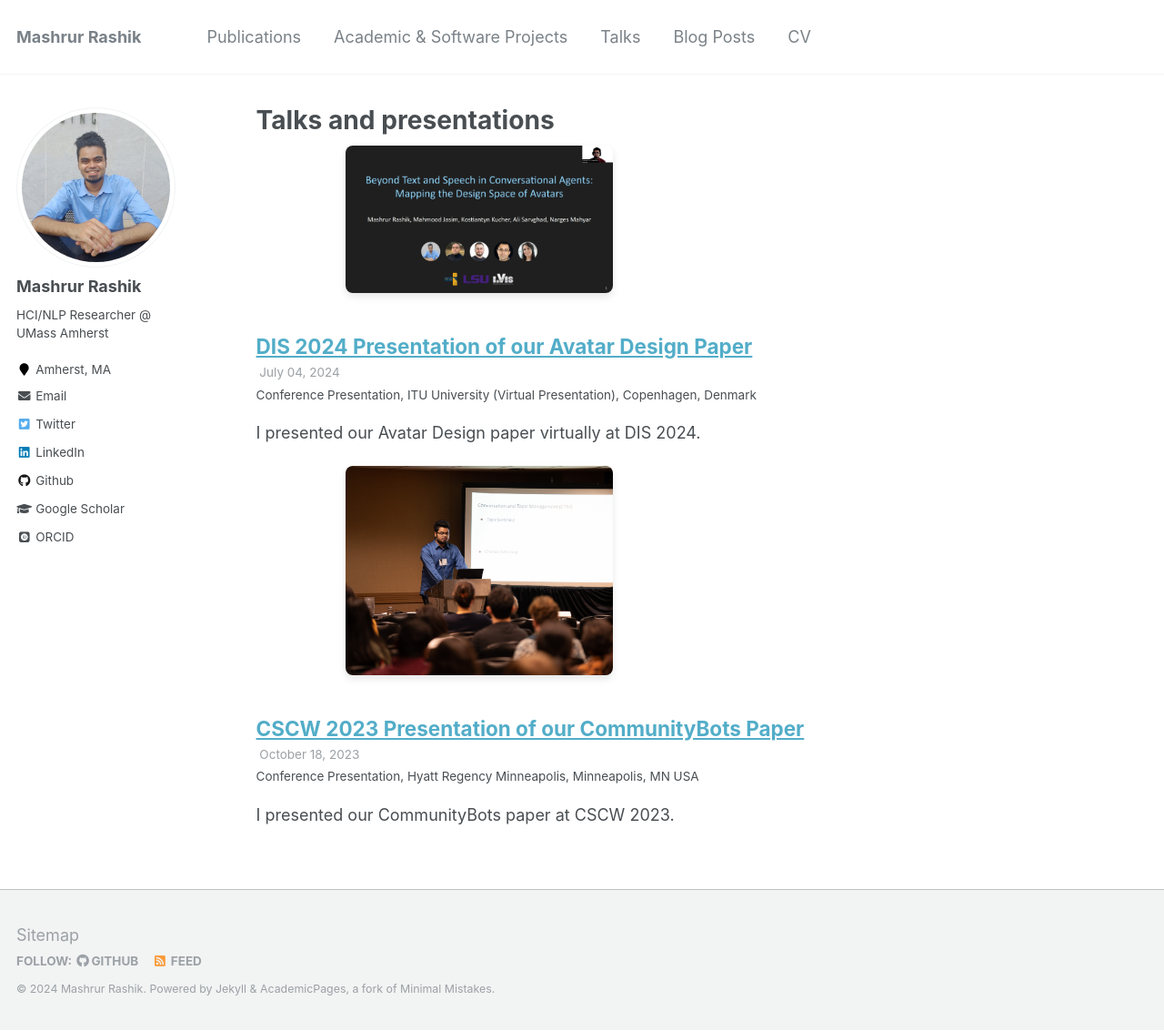
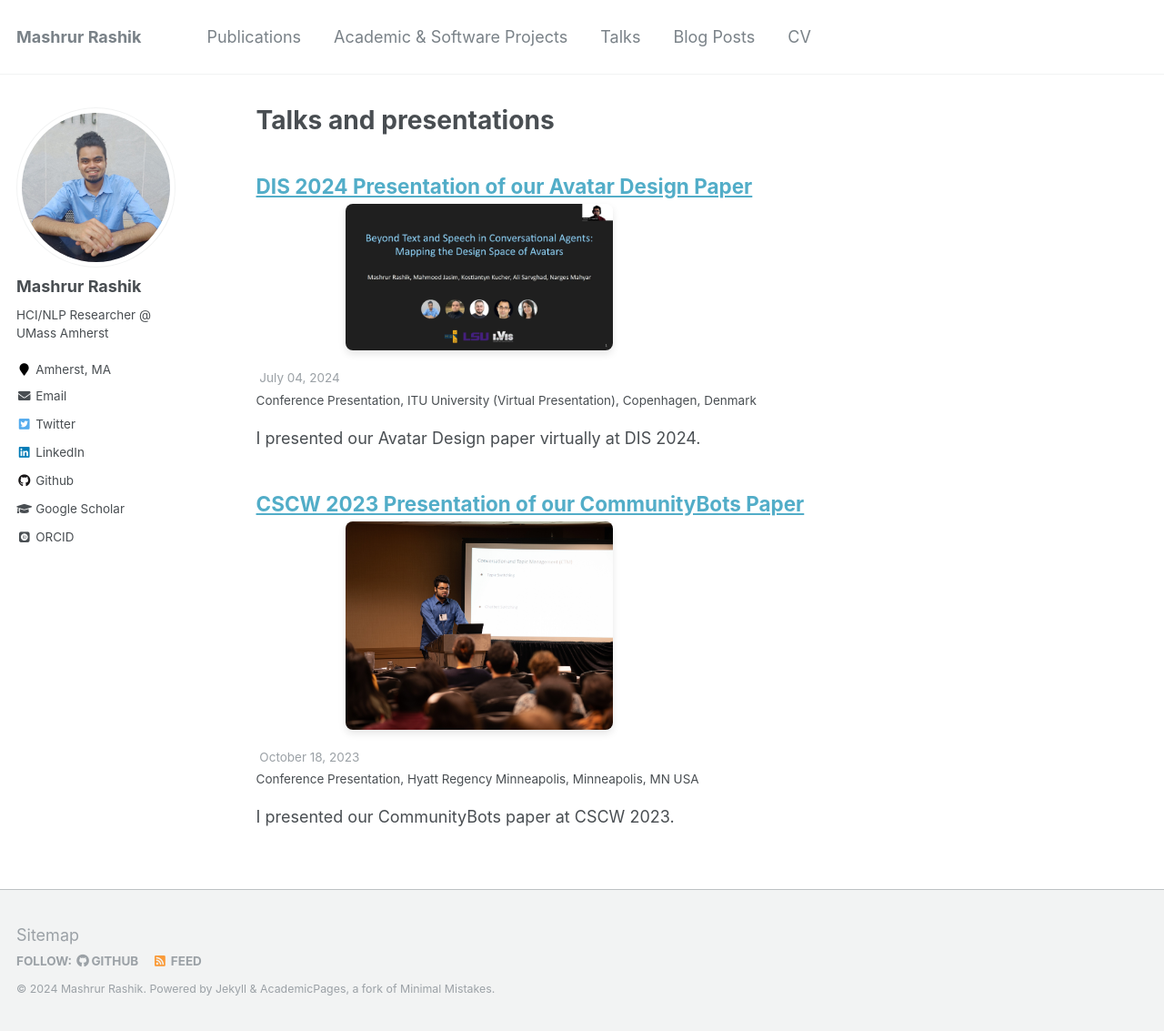
Before and after one commit to mashrur29/mashrur29.github.io, a Jekyll site: the page built from _pages/talks.html, in a window 1280 px wide and 1133 px high. Shown: the whole window at 91% size. Built offline with Jekyll 4.4.1, drawn with Linux system fonts in a browser that asks for light colours; some web fonts are replaced.

Commit message:
added talk

```diff
--- a/_includes/archive-single-talk.html
+++ b/_includes/archive-single-talk.html
@@ -26,11 +26,7 @@
       </div>
     {% endif %}
 
-    {% if post.image %}
-      <div class="custom-image-div" style="width: 50%" align="left">
-        <img src="{{ post.image | prepend: "/images/" | prepend: base_path }}" alt="{{ post.title }}">
-      </div>
-    {% endif %}
+
 
     <h2 class="archive__item-title" itemprop="headline">
       {% if post.link %}
@@ -39,6 +35,13 @@
         <a href="{{ base_path }}{{ post.url }}" rel="permalink">{{ title }}</a>
       {% endif %}
     </h2>
+
+    {% if post.image %}
+      <div class="custom-image-div" style="width: 50%" align="left">
+        <img src="{{ post.image | prepend: "/images/" | prepend: base_path }}" alt="{{ post.title }}">
+      </div>
+    {% endif %}
+
     {% if post.read_time %}
       <p class="page__meta"><i class="fa fa-clock-o" aria-hidden="true"></i> {% include read-time.html %}</p>
     {% endif %}
```
